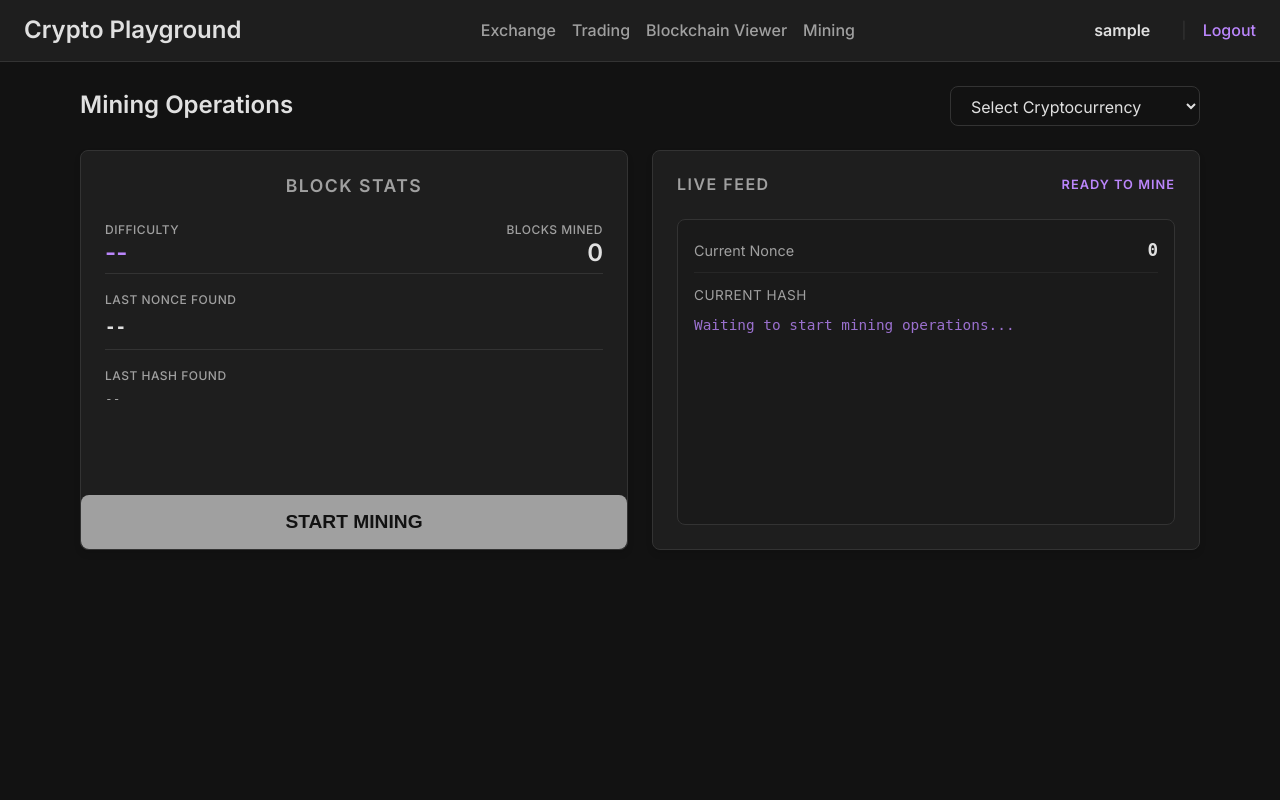
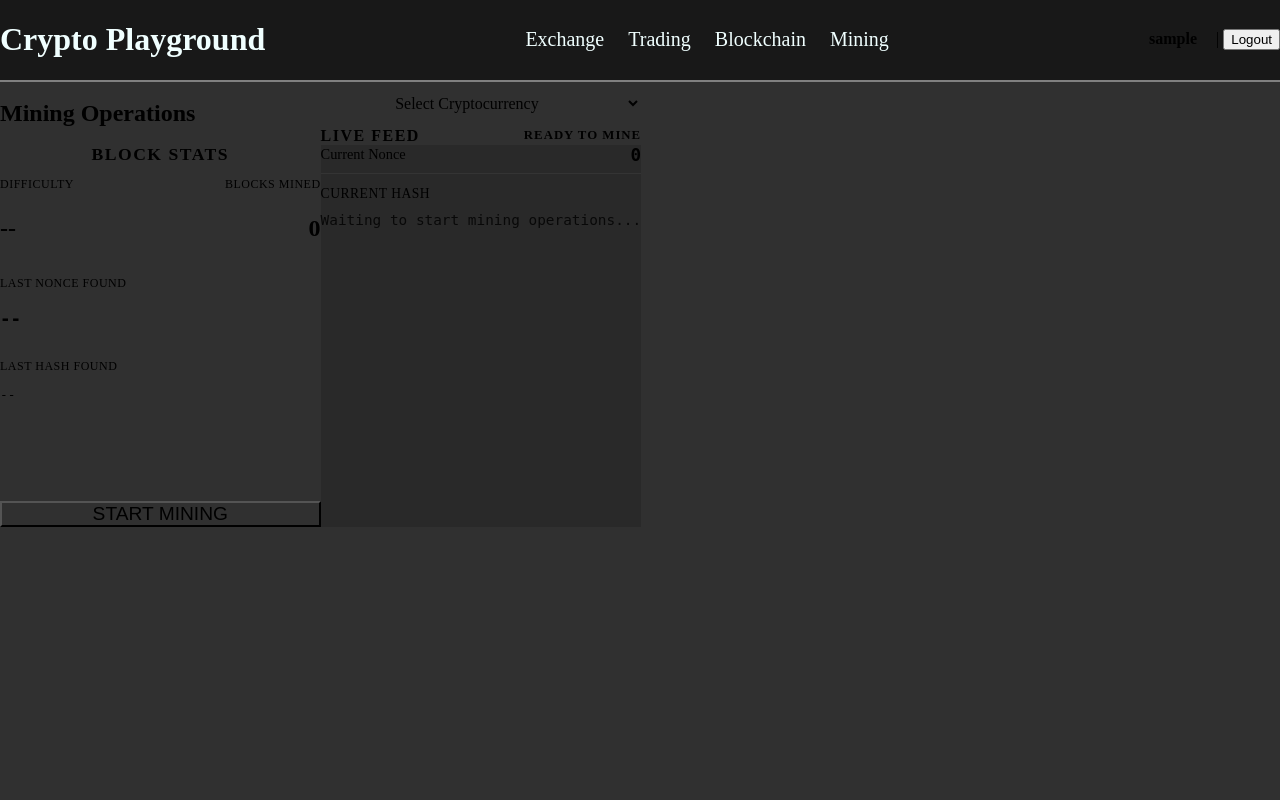
Before and after one commit to fizakim/crypto-web-app, a Django app: page /crypto/mining/ in a window 1280 px wide. Run offline with Django 5.2, Linux system fonts and the light colour scheme; the visitor is signed in with stand-in values (Sample User, id 1); data that the repository does not hold is empty; some libraries are stand-ins or nearby versions.

Commit message:
css overhaul for base.html

```diff
--- a/app/static/css/style.css
+++ b/app/static/css/style.css
@@ -1,270 +1,43 @@
-:root {
-  --bg-color-main: #121212;
-  --bg-color-card: #1e1e1e;
-  --bg-color-hover: #2d2d2d;
-  --text-main: #e0e0e0;
-  --text-muted: #a0a0a0;
-  --accent-color: #bb86fc;
-  --accent-hover: #9965f4;
-  --border-color: #333333;
-  --border-radius: 8px;
-  --spacing-sm: 8px;
-  --spacing-md: 16px;
-  --spacing-lg: 24px;
+html, body {
+    margin:0;
+    background: #303030;
 }
 
-* {
-  box-sizing: border-box;
-  margin: 0;
-  padding: 0;
+/* Header block */
+.site-header {
+    display: flex;
+    justify-content: space-between;
+    align-items: center;
+    background: #181818;
+    outline: 2px gray solid;
 }
 
-body {
-  font-family: 'Inter', 'Segoe UI', Roboto, Helvetica, Arial, sans-serif;
-  background-color: var(--bg-color-main);
-  color: var(--text-main);
-  line-height: 1.6;
-  display: flex;
-  flex-direction: column;
-  min-height: 100vh;
+.site-title,
+.main-nav {
+    align-items: flex-start;
 }
 
-a {
-  color: var(--accent-color);
-  text-decoration: none;
-  transition: color 0.2s ease;
+.site-header a {
+    text-decoration: none;
+    color: azure;
+    background: transparent;
 }
 
-a:hover {
-  color: var(--accent-hover);
-  text-decoration: underline;
-}
-
-h1,
-h2,
-h3,
-h4,
-h5,
-h6 {
-  margin-bottom: var(--spacing-md);
-  font-weight: 600;
-  line-height: 1.2;
-}
-
-h1 {
-  font-size: 2rem;
-}
-
-h2 {
-  font-size: 1.5rem;
-}
-
-.site-header {
-  background-color: var(--bg-color-card);
-  border-bottom: 1px solid var(--border-color);
-  padding: var(--spacing-md) var(--spacing-lg);
-  display: flex;
-  flex-direction: column;
-  align-items: center;
-  gap: var(--spacing-sm);
-}
-
-@media (min-width: 768px) {
-  .site-header {
-    flex-direction: row;
-    justify-content: space-between;
-  }
-}
-
-.site-title {
-  margin-bottom: 0;
-  font-size: 1.5rem;
-}
-
-.site-title a {
-  color: var(--text-main);
-  text-decoration: none;
-}
-
-.site-title a:hover {
-  color: var(--accent-color);
-  text-decoration: none;
-}
-
-.main-nav ul {
-  list-style: none;
-  display: flex;
-  gap: var(--spacing-md);
-  flex-wrap: wrap;
-  justify-content: center;
+.site-header a:hover {
+    background: #303030;
 }
 
 .main-nav a {
-  color: var(--text-muted);
-  font-weight: 500;
-  padding: var(--spacing-sm) 0;
+    font-size: 20px;
+    margin: 10px;
 }
 
-.main-nav a:hover {
-  color: var(--text-main);
-  text-decoration: none;
+.auth-nav a {
+    font-size: 20px;
 }
 
-.auth-nav {
-  display: flex;
-  gap: var(--spacing-md);
-  align-items: center;
+/* Main block */
+.site-main {
+    display: flex;
+    background: #303030;
 }
-
-.auth-nav .divider {
-  color: var(--border-color);
-}
-
-.site-main {
-  flex: 1;
-  padding: var(--spacing-lg);
-  max-width: 1200px;
-  width: 100%;
-  margin: 0 auto;
-}
-
-.site-footer {
-  background-color: var(--bg-color-card);
-  border-top: 1px solid var(--border-color);
-  padding: var(--spacing-md);
-  text-align: center;
-  color: var(--text-muted);
-  font-size: 0.9rem;
-}
-
-.container {
-  max-width: 1200px;
-  margin: 0 auto;
-  padding: 0 var(--spacing-md);
-}
-
-.card {
-  background-color: var(--bg-color-card);
-  border: 1px solid var(--border-color);
-  border-radius: var(--border-radius);
-  padding: var(--spacing-lg);
-  margin-bottom: var(--spacing-lg);
-  box-shadow: 0 4px 6px rgba(0, 0, 0, 0.1);
-  transition: transform 0.2s ease, box-shadow 0.2s ease;
-}
-
-.card:hover {
-  transform: translateY(-2px);
-  box-shadow: 0 6px 12px rgba(0, 0, 0, 0.15);
-}
-
-button,
-.btn {
-  display: inline-block;
-  background-color: var(--accent-color);
-  color: #000;
-  border: none;
-  border-radius: var(--border-radius);
-  padding: var(--spacing-sm) var(--spacing-md);
-  font-size: 1rem;
-  font-weight: 600;
-  cursor: pointer;
-  transition: background-color 0.2s ease;
-  text-decoration: none;
-}
-
-button:hover,
-.btn:hover {
-  background-color: var(--accent-hover);
-  color: #000;
-  text-decoration: none;
-}
-
-input[type="text"],
-input[type="password"],
-input[type="number"],
-input[type="email"] {
-  width: 100%;
-  padding: var(--spacing-sm) var(--spacing-md);
-  margin-bottom: var(--spacing-md);
-  background-color: var(--bg-color-main);
-  border: 1px solid var(--border-color);
-  border-radius: var(--border-radius);
-  color: var(--text-main);
-  font-family: inherit;
-}
-
-input:focus {
-  outline: none;
-  border-color: var(--accent-color);
-}
-
-.btn-outline {
-  background-color: transparent;
-  border: 1px solid var(--accent-color);
-  color: var(--accent-color);
-}
-
-.btn-outline:hover {
-  background-color: var(--accent-color);
-  color: #000;
-}
-
-.btn-active {
-  background-color: var(--accent-color);
-  color: #000;
-  cursor: default;
-}
-
-.btn-link {
-  background-color: transparent;
-  color: var(--accent-color);
-  border: none;
-  padding: 0;
-  font-family: inherit;
-  font-size: inherit;
-  cursor: pointer;
-  text-decoration: none;
-  font-weight: 500;
-}
-
-.btn-link:hover {
-  text-decoration: underline;
-  color: var(--accent-hover);
-  background-color: transparent;
-}
-
-.table-container {
-  overflow-x: auto;
-}
-
-table {
-  width: 100%;
-  border-collapse: collapse;
-  margin-top: var(--spacing-md);
-}
-
-th,
-td {
-  padding: var(--spacing-sm) var(--spacing-md);
-  text-align: left;
-  border-bottom: 1px solid var(--border-color);
-}
-
-th {
-  font-weight: 600;
-  color: var(--text-muted);
-}
-
-tr:hover {
-  background-color: var(--bg-color-hover);
-}
-
-.empty-state {
-  padding: var(--spacing-lg);
-  text-align: center;
-  color: var(--text-muted);
-  background-color: var(--bg-color-card);
-  border: 1px solid var(--border-color);
-  border-radius: var(--border-radius);
-}
--- a/app/templates/base.html
+++ b/app/templates/base.html
@@ -6,22 +6,22 @@
     <meta charset="UTF-8">
     <meta name="viewport" content="width=device-width, initial-scale=1.0">
     <title>{% block title %}Crypto Playground{% endblock %}</title>
-    <link href="https://fonts.googleapis.com/css2?family=Inter:wght@400;500;600&display=swap" rel="stylesheet">
     <link rel="stylesheet" href="{% static 'css/style.css' %}">
     {% block extra_css %}{% endblock %}
 </head>
 
 <body>
     <header class="site-header">
+
         <h1 class="site-title"><a href="{% url 'pages:home' %}">Crypto Playground</a></h1>
+
         <nav class="main-nav">
-            <ul>
-                <li><a href="{% url 'exchange:exchange' %}">Exchange</a></li>
-                <li><a href="{% url 'crypto:trading' %}">Trading</a></li>
-                <li><a href="{% url 'crypto:blockchain_viewer' %}">Blockchain Viewer</a></li>
-                <li><a href="{% url 'crypto:mining' %}">Mining</a></li>
-            </ul>
+            <a href="{% url 'exchange:exchange' %}">Exchange</a></li>
+            <a href="{% url 'crypto:trading' %}">Trading</a>
+            <a href="{% url 'crypto:blockchain_viewer' %}">Blockchain</a>
+            <a href="{% url 'crypto:mining' %}">Mining</a>
         </nav>
+
         <div class="auth-nav">
             {% if user.is_authenticated %}
             <span class="user-greeting" style="margin-right: 15px;"><strong>{{ user.username }}</strong></span>
@@ -33,9 +33,10 @@
             {% else %}
             <a href="{% url 'users:login' %}">Login</a>
             <span class="divider">|</span>
-            <a href="{% url 'users:signup' %}">Sign Up</a>
+            <a href="{% url 'users:signup' %}">Sign up</a>
             {% endif %}
         </div>
+
     </header>
 
     <main class="site-main">
```
